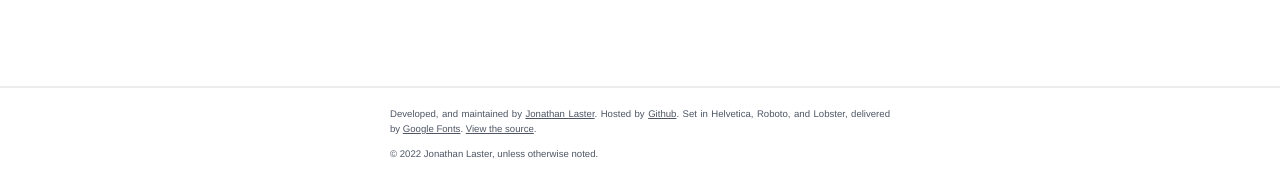
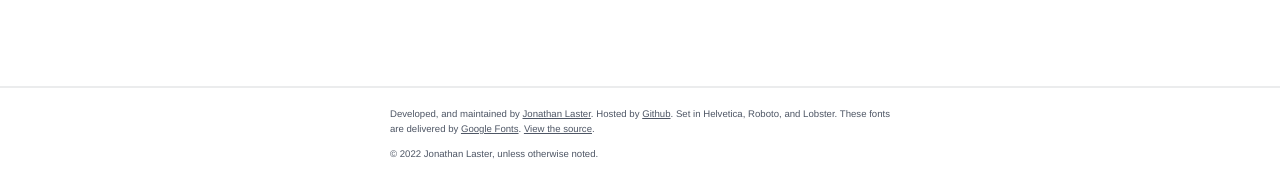
Before and after one commit to last-dev/jdl.io, a Jekyll site: the page built from index.html, in a window 1280 px wide. Shown: the part 1023-1211 px from the top of the page. Built offline with Jekyll 4.4.1, drawn with Linux system fonts in a browser that asks for light colours; nearby versions of some CDN libraries.

Commit message:
Updated link to this websites repo. I also reworded the sentence about the fonts being used.

```diff
--- a/_includes/footer.html
+++ b/_includes/footer.html
@@ -1,7 +1,7 @@
 <footer>
     <section class="colophon">
         <p>Developed, and maintained by <a href="{{site.baseurl}}/">Jonathan Laster</a>.
-        Hosted by <a href="http://github.com">Github</a>. Set in Helvetica, Roboto, and Lobster, delivered by <a href="https://www.google.com/fonts">Google Fonts</a>. <a href="https://github.com/GoodKaws/laster.co">View the source</a>.</p>
+        Hosted by <a href="http://github.com">Github</a>. Set in Helvetica, Roboto, and Lobster. These fonts are delivered by <a href="https://www.google.com/fonts">Google Fonts</a>. <a href="https://github.com/lasterdev/jdl.io">View the source</a>.</p>
 
         <p>© <span id="footerDate"></span> Jonathan Laster, unless otherwise noted.</p>
     </section>
```
